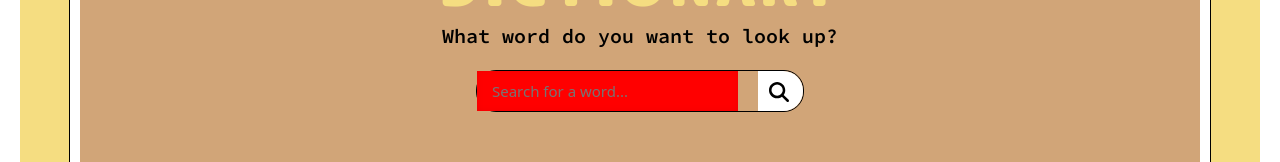
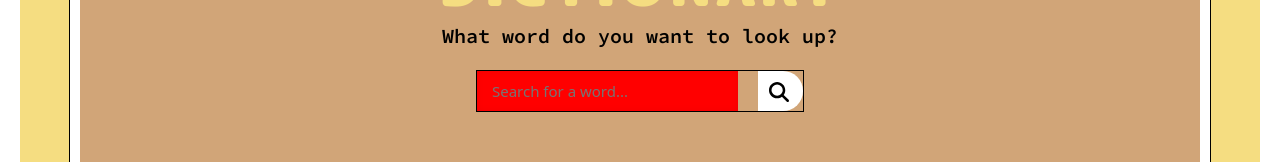
Before and after one commit to mimikomp/react-dictionary-project, a React (Create React App) app: page / in a window 1280 px wide. Shown: the part 385-547 px from the top of the page. Built offline with nearby package versions, Linux system fonts and the light colour scheme.

Commit message:
Testing Fix

```diff
--- a/src/Style/Dictionary.css
+++ b/src/Style/Dictionary.css
@@ -48,7 +48,6 @@
   width: fit-content !important;
   margin: 0 auto;
   border: 1px solid black;
-  border-radius: 20px;
 }
 
 .search-input {
```
